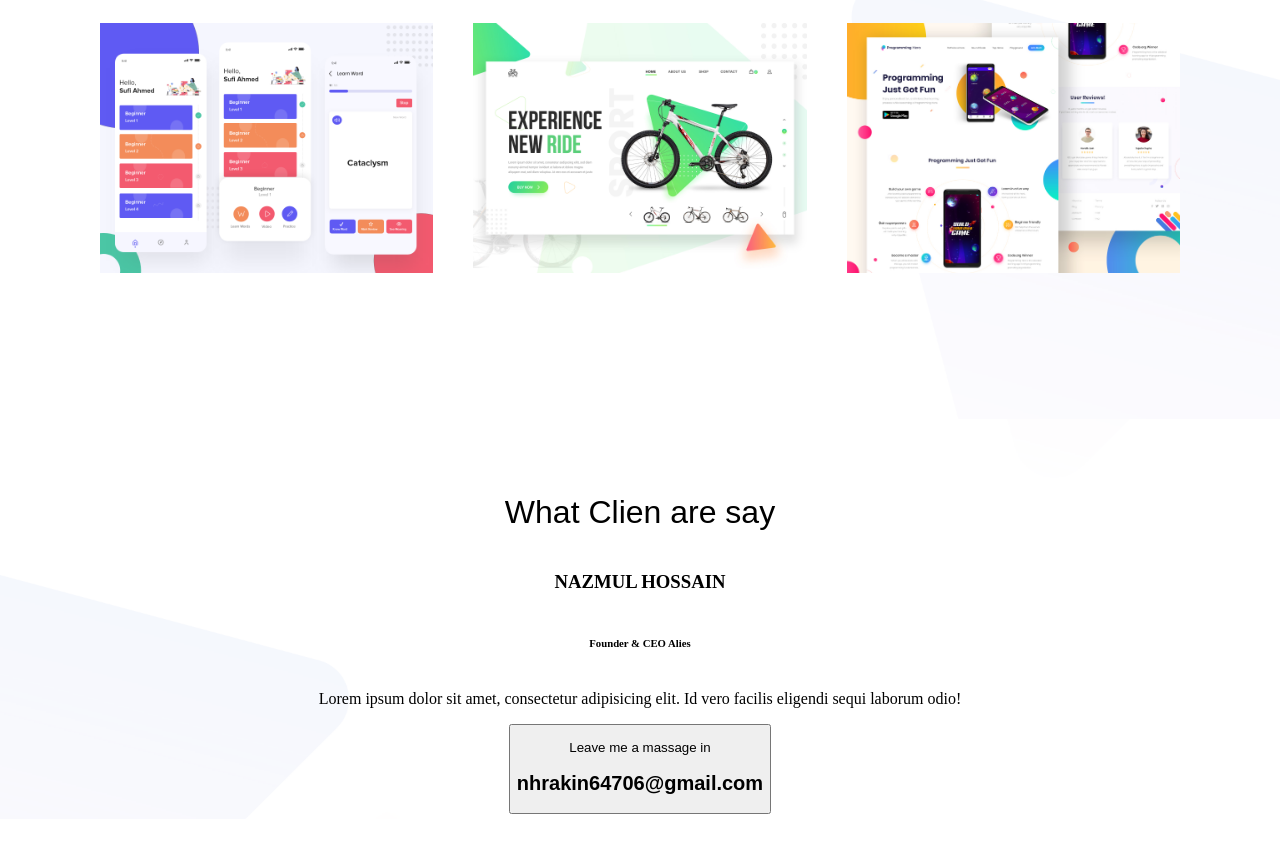
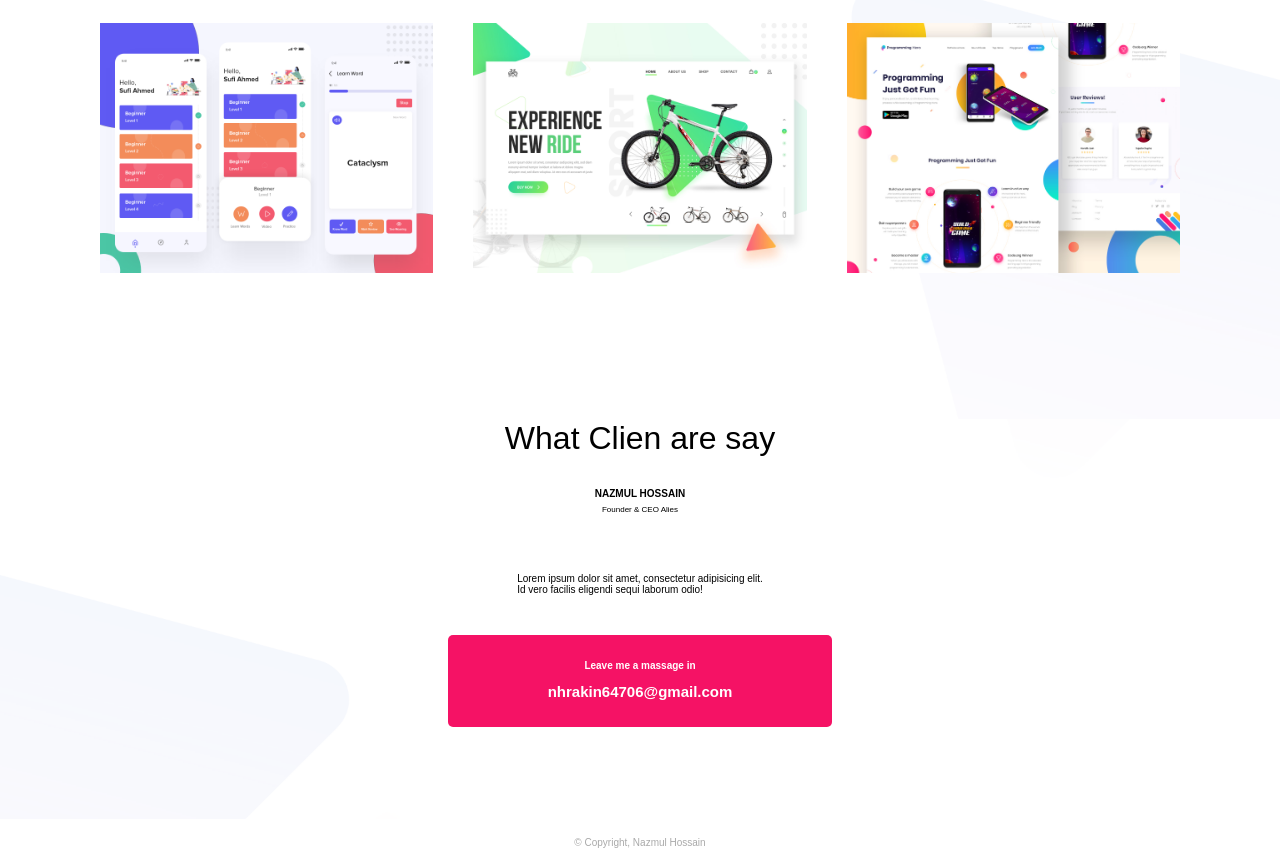
Before and after one commit to nh246/LearnHTMLandCSS, a plain HTML site: page Personal_website/index.html in a window 1280 px wide. Shown: the part 1189-2047 px from the top of the page. Before the commit the page ends 2008 px from the top, so only its background shows below. Drawn offline with Linux system fonts and the light colour scheme.

Commit message:
Project personal website done

```diff
--- a/Personal_website/index.html
+++ b/Personal_website/index.html
@@ -64,15 +64,21 @@
         <h3>NAZMUL HOSSAIN</h3>
         <h6>Founder & CEO Alies</h6>
         <p>
-          Lorem ipsum dolor sit amet, consectetur adipisicing elit. Id vero
-          facilis eligendi sequi laborum odio!
+          Lorem ipsum dolor sit amet, consectetur adipisicing elit. <br/>
+          Id vero facilis eligendi sequi laborum odio!
         </p>
-        <button>
+        <button class="bottom_btn">
           <p>Leave me a massage in <br/>
           <h2>nhrakin64706@gmail.com</h2>
           </p>
         </button>
       </div>
+      <div class="copyright">
+        <p>
+          &copy; Copyright, Nazmul Hossain
+        </p>
+
+      </div>
     </footer>
   </body>
 </html>
--- a/Personal_website/style.css
+++ b/Personal_website/style.css
@@ -133,6 +133,8 @@ body{
     padding: 20px;
 }
 
+/* footer section */
+
 .footer{
     height: 400px;
     width: 100%;
@@ -158,3 +160,46 @@ body{
     align-items: center;
     justify-content: center;
 }
+
+.client > h3{
+    font-family: Arial, Helvetica, sans-serif;
+    font-weight: 600;
+    font-size: 10px;
+    margin-bottom: 1px;
+    padding-bottom: 3px;
+}
+.client > h6{
+    font-family: Arial, Helvetica, sans-serif;
+    font-weight: 400;
+    font-size: 8px;
+    margin-top: 2px;
+}
+
+.client > p{
+    font-family: Arial, Helvetica, sans-serif;
+    font-weight: 500;
+    font-size: 10px;
+    margin: 40px;
+}
+
+.bottom_btn{
+    background-color:  rgba(245, 8, 95, 0.955);
+    padding: 15px 100px;
+    border: none;
+    color: white;
+    font-size: 10px;
+    font-weight: 600;
+    border-radius: 5px;
+    cursor: pointer;
+
+}
+
+.copyright{
+    margin-top: 100px;
+    font-family: Arial, Helvetica, sans-serif;
+    font-weight: 400;
+    color: darkgray;
+    font-size: 10px;
+    margin-bottom: 30px;
+
+}
```
